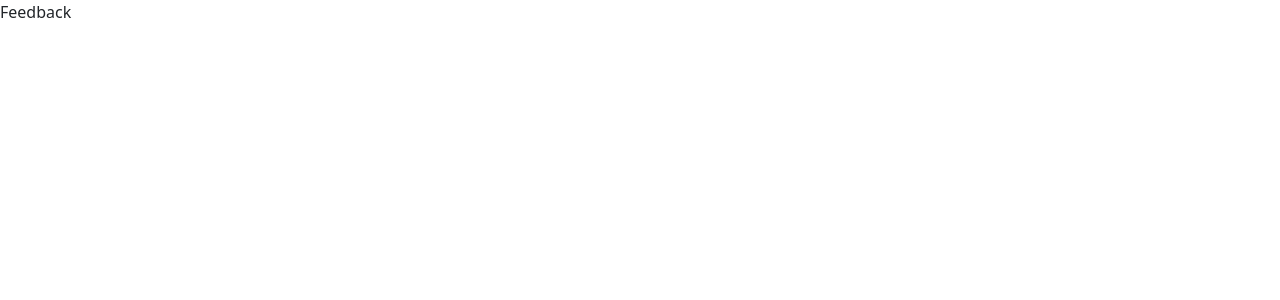
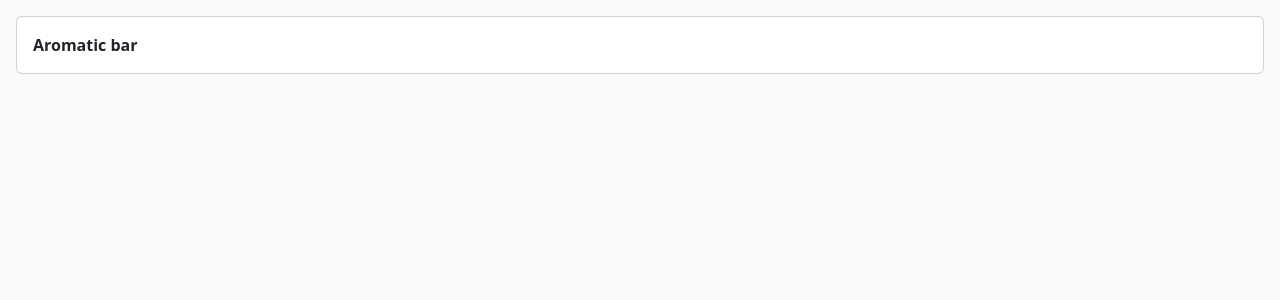
Before and after one commit to Iqbal0786/senpiper-assignment, a React (Create React App) app: page / in a window 1280 px wide. Shown: the top 300 px of the page. Built offline with nearby package versions, Linux system fonts and the light colour scheme.

Commit message:
Update Feedback.jsx

```diff
--- a/src/components/Feedback.jsx
+++ b/src/components/Feedback.jsx
@@ -1,7 +1,14 @@
 import React from 'react'
+import {Container , Card} from "react-bootstrap"
 
 export default function Feedback() {
   return (
-    <div>Feedback</div>
+    <>
+     <Container  className='p-3' style={{backgroundColor:"#f8fafb" , height:"1000px" }}  fluid>
+        <Card>
+            <Card.Body style={{fontWeight:"bold"}}>Aromatic bar</Card.Body>
+        </Card>
+     </Container>
+    </>
   )
 }
```
